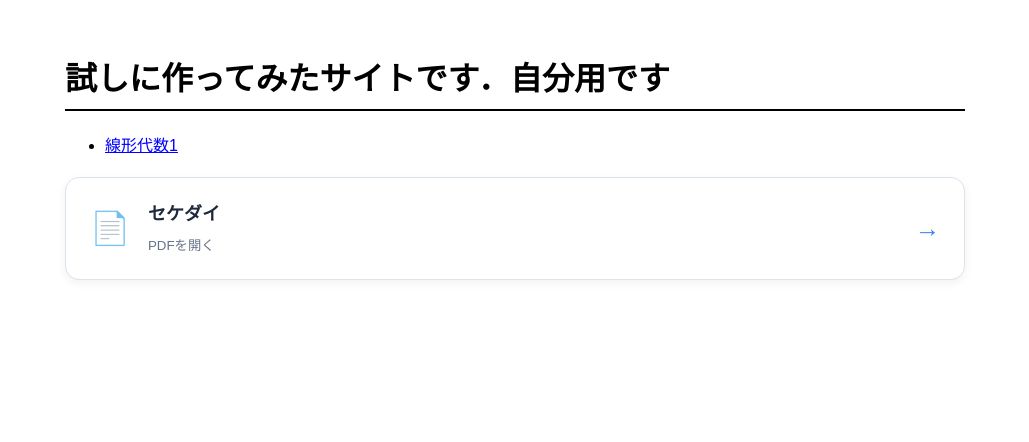
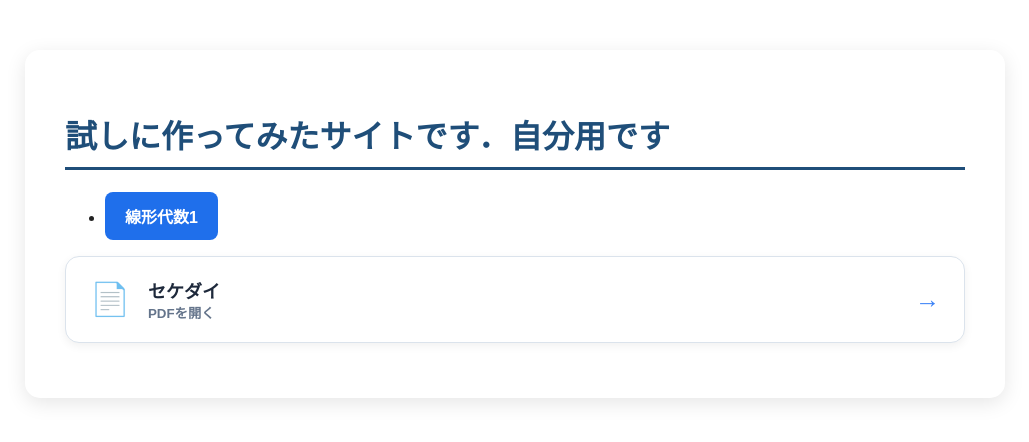
Before and after one commit to posuke3543/Test3, a plain HTML site: page index.html in a window 1280 px wide. Shown: the whole page, without its empty margins (125-1154 px from the left). Drawn offline with Linux system fonts and the light colour scheme.

Commit message:
cssの<style>を変更

```diff
--- a/index.html
+++ b/index.html
@@ -14,28 +14,6 @@
 
     <link rel="stylesheet" href="style.css">
 
-    <style>
-        body {
-            max-width: 900px;
-            margin: auto;
-            padding: 30px;
-
-            font-family:
-                Arial,
-                "Noto Sans JP",
-                sans-serif;
-
-            line-height: 1.8;
-        }
-
-        h1 {
-            border-bottom: 2px solid black;
-        }
-
-        a {
-            color: blue;
-        }
-    </style>
 </head>
 
 
--- a/style.css
+++ b/style.css
@@ -1,3 +1,45 @@
+body {
+    font-family: Arial, "Yu Gothic", sans-serif;
+    background-color: #f4f6f8;
+    color: #222222;
+
+    max-width: 900px;
+    margin: 50px auto;
+    padding: 40px;
+
+    background: white;
+    border-radius: 15px;
+    box-shadow: 0 5px 20px rgba(0, 0, 0, 0.1);
+}
+
+h1 {
+    color: #1f4e79;
+    border-bottom: 3px solid #1f4e79;
+    padding-bottom: 10px;
+}
+
+a {
+    display: inline-block;
+
+    background-color: #1f6feb;
+    color: white;
+
+    padding: 12px 20px;
+    border-radius: 8px;
+
+    text-decoration: none;
+    font-weight: bold;
+
+    transition: 0.2s;
+}
+
+a:hover {
+    background-color: #174ea6;
+    transform: translateY(-2px);
+}
+
+
+
 .pdf-card {
     display: flex;
     align-items: center;
```
